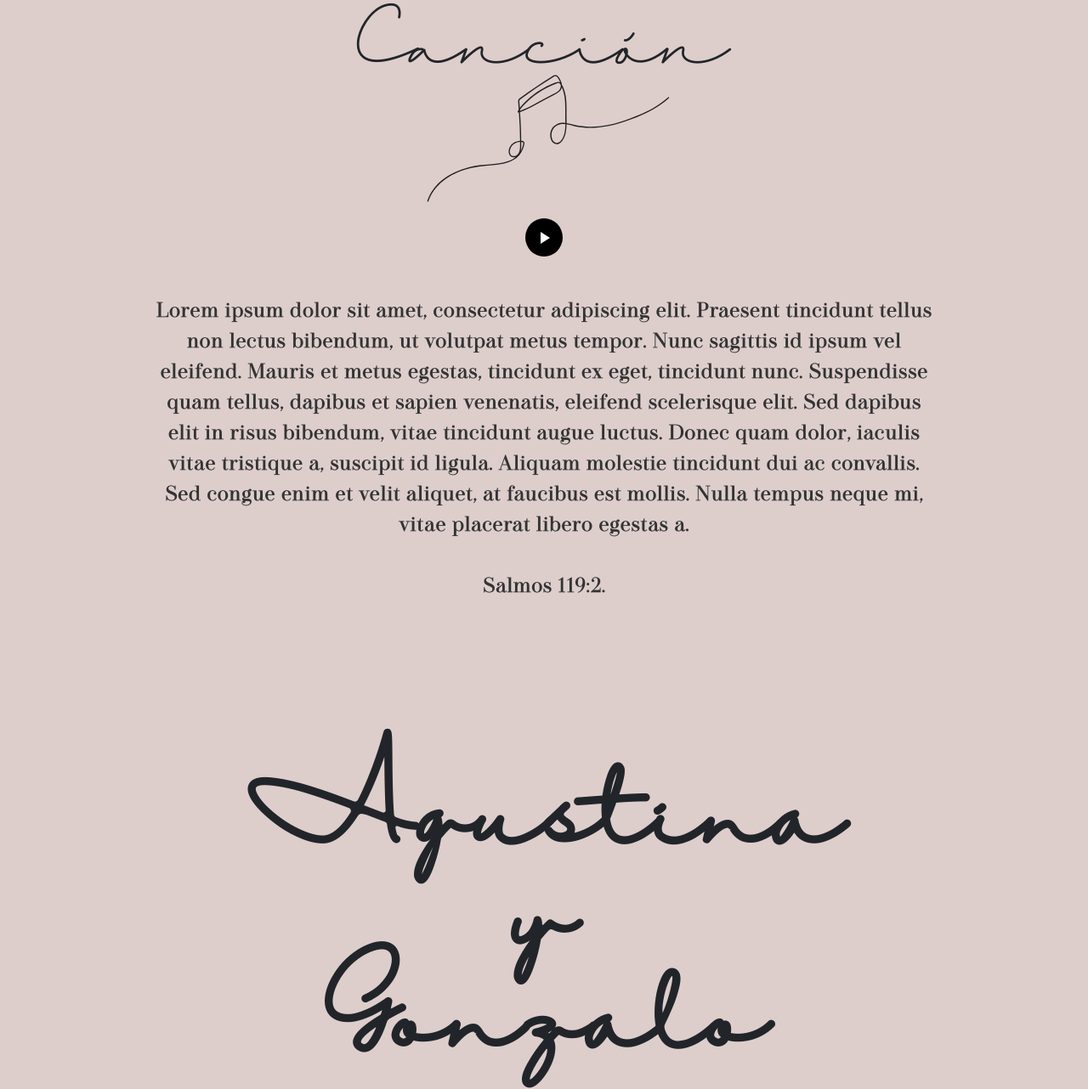
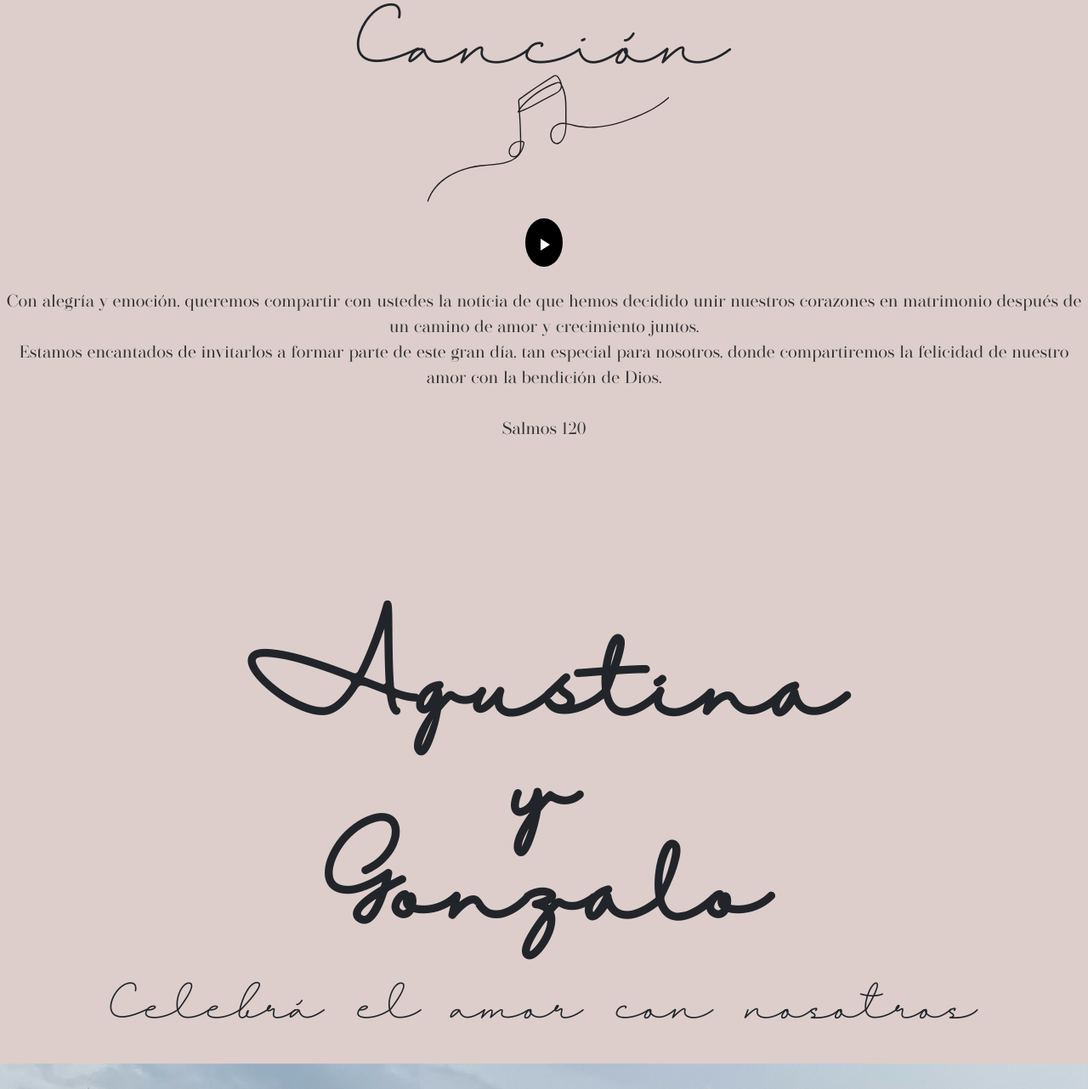
Before and after one commit to devgonzalofrank/boda-webb, a plain HTML site: page index.html in a window 1280 px wide. Shown: the part 562-1844 px from the top of the page at 85% size. Drawn offline with nearby package versions, Linux system fonts and the light colour scheme.

Commit message:
hasta aca llegue

```diff
--- a/css/styles.css
+++ b/css/styles.css
@@ -60,15 +60,17 @@
     --gris: #757575;
     --grisClaro: #DFE9F3;
     --resaltar: #fdfd96;
-    --bgd-color: rgb(221, 206, 204):
+    --bgd-color: rgb(221, 206, 204);
 
     --fuente-principal-: 3.8rem;
 }
 
 
 body {
-    /*font-family: 'NombreDeLaFuente', sans-serif; /* Utiliza la fuente en tu diseño */
+    font-family: 'Blush no bold', sans-serif; /* Utiliza la fuente en tu diseño */
     background-color: rgb(221, 206, 204);
+    font-size: 25px; /* Tamaño de fuente */
+    text-align: center; /* Justifica el texto */
 }
 
 /*Parallax*/
@@ -168,12 +170,27 @@ body {
     color: #333; /* Color del texto */
 }
 
+.vers p{
+    font-family: 'blush no bold', sans-serif;
+    font-size: 20px; /* Tamaño de fuente */
+    text-align: center; /* Justifica el texto */
+}
+
+.vers p{
+    font-family: 'blush no bold', sans-serif;
+    font-size: 20px; /* Tamaño de fuente */
+    text-align: center; /* Justifica el texto */
+    margin-top: 25px; /* Espacio superior */
+    margin-bottom: -50px; /* Espacio inferior */
+    color: #333; /* Color del texto */
+}
+
 .nombres h1{
     font-family: alinum, sans-serif;
     font-size: 100px;
     font-weight: bold;
     text-align: center;
-    margin-top: 30px;
+    margin-top: 15%;
     margin-bottom: 30px;
 }
 
@@ -384,12 +401,16 @@ body {
 @media only screen and (max-width: 1000px) {
    .musica h3 {
     font-size: 65px;
-    margin-bottom: -100px;
+    margin-bottom: 0px;
    }
 
    .musica img{
     scale: 60%;
    }
+
+   .versiculo-texto {
+    font-size: 15px; /* Tamaño de fuente */
+}
 
     .nombres h1 {
         font-size: 300%; /* Reducir tamaño de fuente para dispositivos móviles */
--- a/index.html
+++ b/index.html
@@ -34,26 +34,12 @@
         </button>
     </div>
 
-    <div class="container animated-container">
-        <div class="row justify-content-center">
-            <div class="col-md-10">
-                <p class="versiculo-texto">
-                    Lorem ipsum dolor sit amet, consectetur adipiscing elit. Praesent tincidunt tellus non lectus
-                    bibendum, ut volutpat metus tempor. Nunc sagittis id ipsum vel eleifend. Mauris et metus egestas,
-                    tincidunt ex eget, tincidunt nunc. Suspendisse quam tellus, dapibus et sapien venenatis, eleifend
-                    scelerisque elit. Sed dapibus elit in risus bibendum, vitae tincidunt augue luctus. Donec quam
-                    dolor, iaculis vitae tristique a, suscipit id ligula. Aliquam molestie tincidunt dui ac convallis.
-                    Sed congue enim et velit aliquet, at faucibus est mollis. Nulla tempus neque mi, vitae placerat
-                    libero egestas a.
-                    <br><br>
-                    Salmos 119:2.
-                </p>
-            </div>
-        </div>
+    <div class="vers">
+        <p>Con alegría y emoción, queremos compartir con ustedes la noticia de que hemos decidido unir
+            nuestros corazones en matrimonio después de un camino de amor y crecimiento juntos.<br>
+            Estamos encantados de invitarlos a formar parte de este gran día, tan especial para nosotros,
+            donde compartiremos la felicidad de nuestro amor con la bendición de Dios. <br><br>Salmos 120</p>
     </div>
-
-
-
 
     <div class="container">
         <div class="nombres">
```
